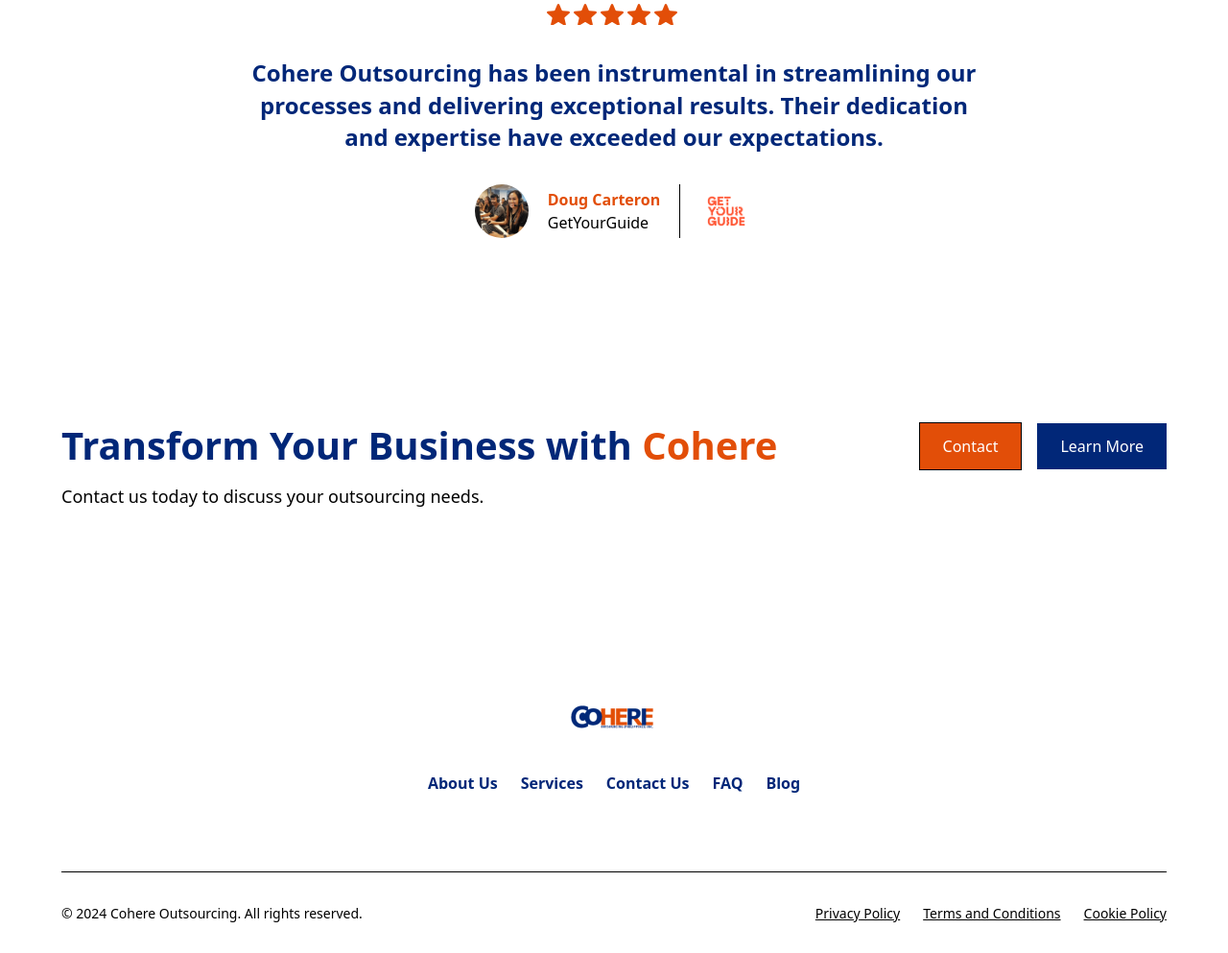
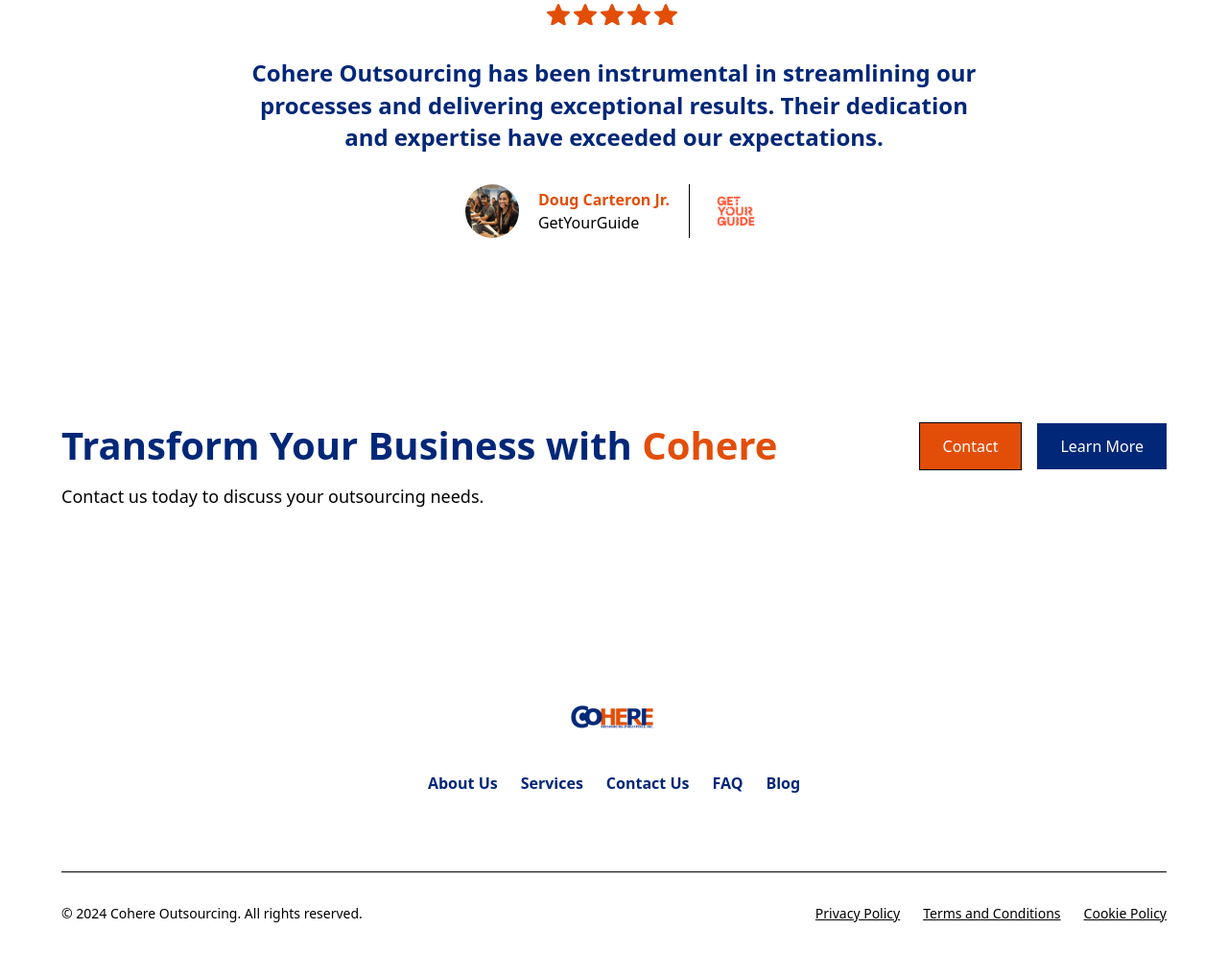
Before and after one commit to MorenoLabs/cohere_website, a plain HTML site: page index.html in a window 1280 px wide. Shown: the part 3829-4822 px from the top of the page at 96% size. Drawn offline with nearby package versions, Linux system fonts and the light colour scheme.

Commit message:
update name

```diff
--- a/index.html
+++ b/index.html
@@ -250,7 +250,7 @@
                   <div class="home_testimonial_client">
                     <div class="home_testimonial_client-image-wrapper"><img src="images/gptelling_filipino_call_center_team_833bbed5-6c2f-46d4-a63e-f93974ea30b4.png" loading="lazy" sizes="56px" srcset="images/gptelling_filipino_call_center_team_833bbed5-6c2f-46d4-a63e-f93974ea30b4-p-500.png 500w, images/gptelling_filipino_call_center_team_833bbed5-6c2f-46d4-a63e-f93974ea30b4-p-800.png 800w, images/gptelling_filipino_call_center_team_833bbed5-6c2f-46d4-a63e-f93974ea30b4.png 1024w" alt="" class="home_testimonial_client-image"></div>
                     <div class="home_testimonial_client-info">
-                      <p class="text-weight-semibold">Doug Carteron</p>
+                      <p class="text-weight-semibold">Doug Carteron Jr.</p>
                       <p>GetYourGuide</p>
                     </div>
                     <div class="home_testimonial_divider"></div>
```
